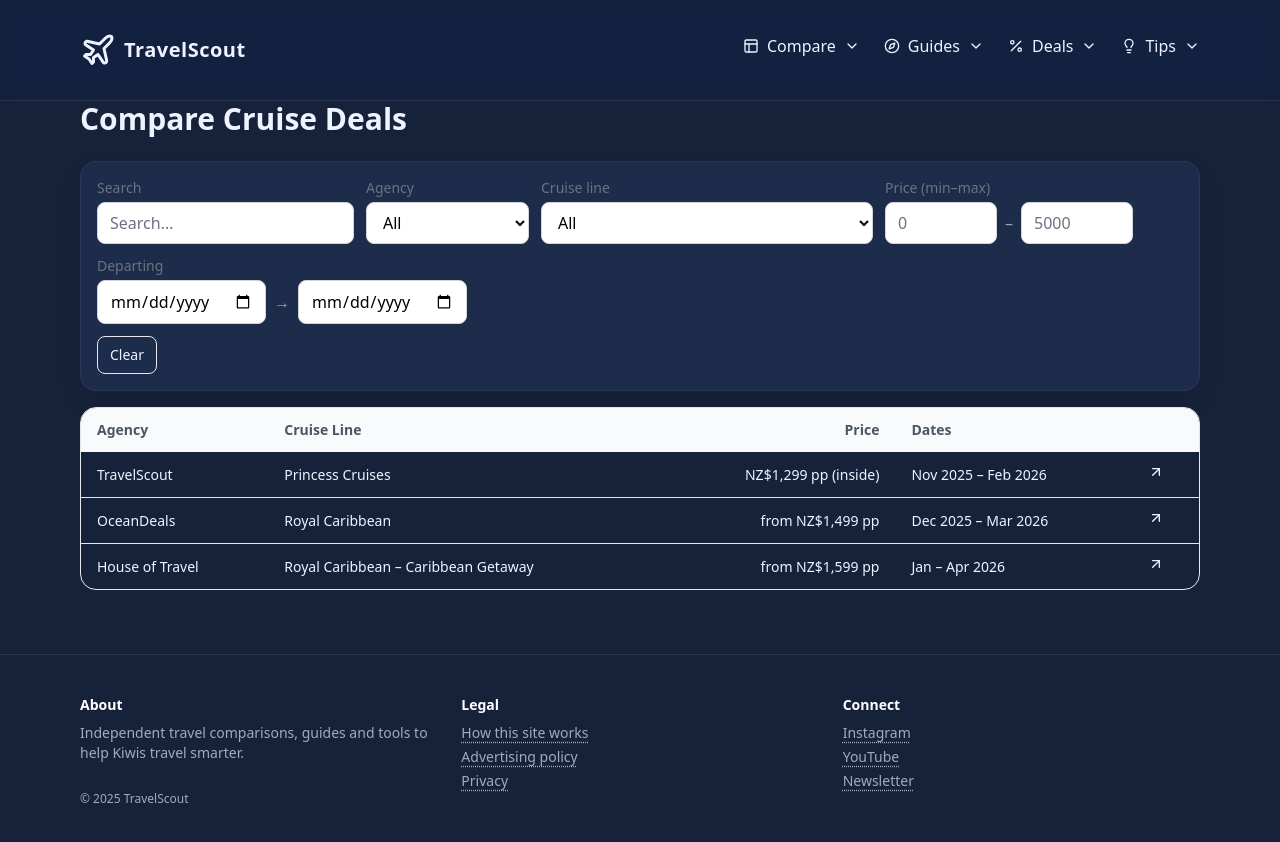
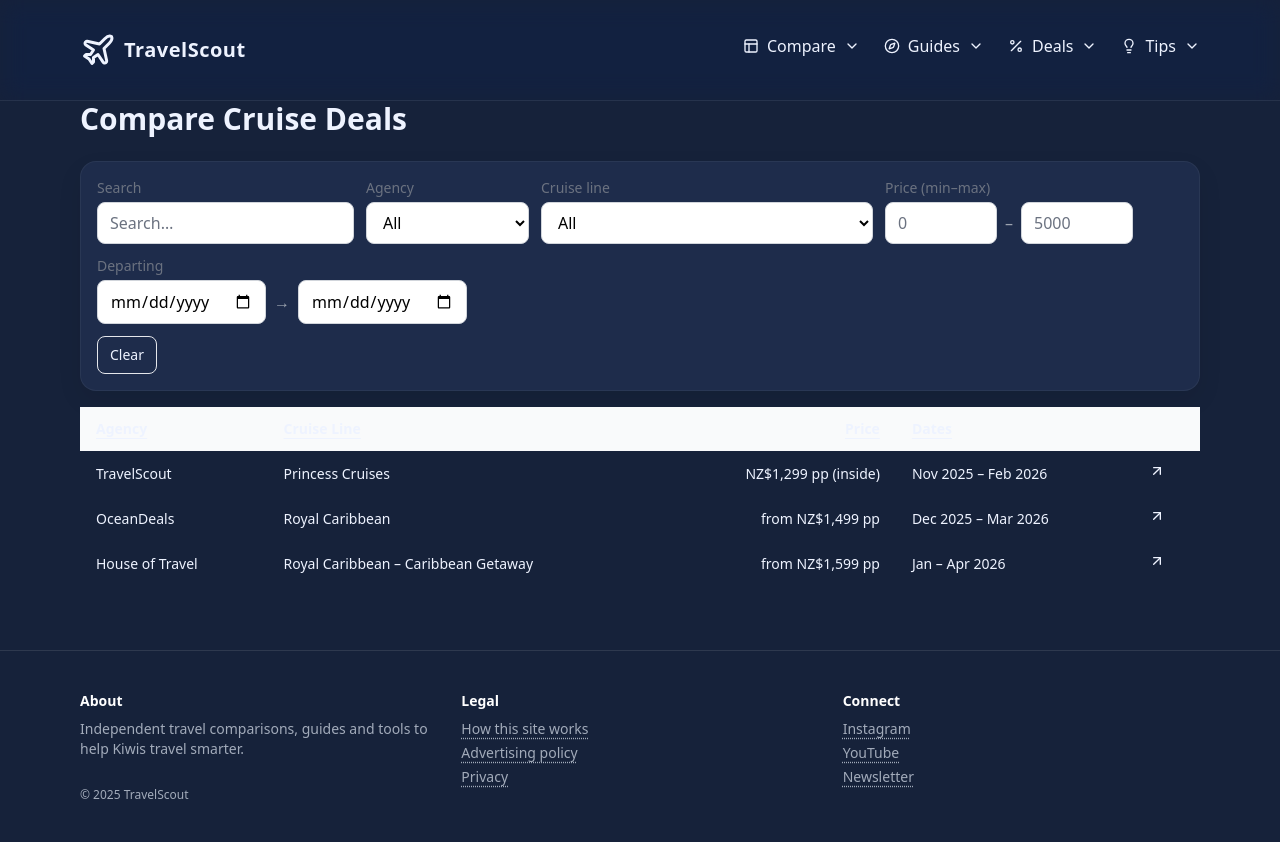
Before and after one commit to BrettWS2025/travelscout, a Next.js app: page /compare in a window 1280 px wide. Shown: the top 842 px of the page. Built offline with nearby package versions, Linux system fonts and the light colour scheme.

Commit message:
Update ComparisonTable.tsx

```diff
--- a/components/ComparisonTable.tsx
+++ b/components/ComparisonTable.tsx
@@ -6,6 +6,11 @@ import type { ProductOffer } from "@/lib/products";
 import { formatCurrency, formatDateRange } from "@/lib/utils/format";
 import { ArrowUpRight } from "lucide-react";
 
+/**
+ * Column keys supported by the default renderer.
+ * (You can still use `cell` to override a column’s content when rendering
+ *  this component from a Client Component.)
+ */
 export type ColumnKey =
   | "vendor"
   | "brand"
@@ -22,33 +27,50 @@ export type ColumnKey =
   | "stops"
   | "policy"
   | "rating"
-  | "link"; // special: renders a link, no visible header
+  | "link"; // special: renders a link, no visible header by default
 
 export type ProductsColumn = {
   key: ColumnKey;
-  header?: string;                  // omit or "" for the Link column (no visible title)
+  header?: string; // omit or "" for the Link column (no visible title)
   sortable?: boolean;
   align?: "left" | "center" | "right";
-  widthClass?: string;              // e.g. "w-24"
-  cell?: (row: ProductOffer) => React.ReactNode; // custom render override
+  widthClass?: string; // e.g. "w-24"
+  cell?: (row: ProductOffer) => React.ReactNode; // custom render override (client-only)
 };
 
 type SortState = { key: ColumnKey | null; dir: "asc" | "desc" };
 
-function defaultCell(row: ProductOffer, key: ColumnKey): React.ReactNode {
+function alignClass(align?: "left" | "center" | "right", key?: ColumnKey) {
+  const a = align ?? (key === "price" ? "right" : "left");
+  return a === "right" ? "text-right" : a === "center" ? "text-center" : "";
+}
+
+function formatPrice(row: ProductOffer): string {
+  if (row.priceText) return row.priceText;
+  const cur = row.currency ?? "NZD";
+  const hasMin = typeof row.priceMin === "number";
+  const hasMax = typeof row.priceMax === "number";
+  if (hasMin && hasMax) {
+    return `${formatCurrency(row.priceMin as number, cur)}–${formatCurrency(
+      row.priceMax as number,
+      cur
+    )}`;
+  }
+  if (hasMin) return formatCurrency(row.priceMin as number, cur);
+  if (hasMax) return formatCurrency(row.priceMax as number, cur);
+  return "—";
+}
+
+function defaultCellText(row: ProductOffer, key: ColumnKey): string {
   switch (key) {
-    case "vendor": return row.vendor;
-    case "brand": return row.brand ?? "—";
-    case "title": return row.title ?? "—";
-    case "price": {
-      if (row.priceText) return row.priceText;
-      if (row.priceMin != null) {
-        const min = formatCurrency(row.priceMin, row.currency ?? "NZD");
-        const max = row.priceMax ? `–${formatCurrency(row.priceMax, row.currency ?? "NZD")}` : "";
-        return `${min}${max}`;
-      }
-      return "—";
-    }
+    case "vendor":
+      return row.vendor ?? "—";
+    case "brand":
+      return row.brand ?? "—";
+    case "title":
+      return row.title ?? "—";
+    case "price":
+      return formatPrice(row);
     case "dateRange": {
       if (row.dateText) return row.dateText;
       const rng = formatDateRange(row.startDate ?? null, row.endDate ?? null);
@@ -62,110 +84,148 @@ function defaultCell(row: ProductOffer, key: ColumnKey): React.ReactNode {
       }
       return "All ages";
     }
-    case "route": {
+    case "route":
       if (row.routeText) return row.routeText;
-      if (row.origin || row.destination) return [row.origin, row.destination].filter(Boolean).join(" → ");
+      if (row.origin && row.destination) return `${row.origin} → ${row.destination}`;
+      return row.origin ?? row.destination ?? "—";
+    case "origin":
+      return row.origin ?? "—";
+    case "destination":
+      return row.destination ?? "—";
+    case "duration":
+      return row.durationText ?? "—";
+    case "cabin":
+      return row.cabin ?? "—";
+    case "baggage":
+      return row.baggage ?? "—";
+    case "stops":
+      if (row.stops == null) return "—";
+      return row.stops === 0 ? "Nonstop" : `${row.stops} stop${row.stops > 1 ? "s" : ""}`;
+    case "policy":
+      return row.policy ?? "—";
+    case "rating":
+      return row.rating != null ? `${row.rating.toFixed(1)}` : "—";
+    case "link":
+      return row.url || "—";
+    default:
       return "—";
-    }
-    case "origin": return row.origin ?? "—";
-    case "destination": return row.destination ?? "—";
-    case "duration": return row.durationText ?? "—";
-    case "cabin": return row.cabin ?? "—";
-    case "baggage": return row.baggage ?? "—";
-    case "stops": return row.stops != null ? String(row.stops) : "—";
-    case "policy": return row.policy ?? "—";
-    case "rating": return row.rating != null ? row.rating.toFixed(1) : "—";
-    case "link":
-      return (
-        <Link
-          href={row.url}
-          className="inline-flex items-center gap-1 underline hover:no-underline"
-          aria-label={`Open ${row.title ?? row.brand ?? row.vendor ?? "item"}`}
-        >
-          <ArrowUpRight className="w-4 h-4" />
-        </Link>
-      );
-    default: return "—";
   }
 }
 
-function valueForSort(row: ProductOffer, key: ColumnKey): string | number {
+function defaultCell(row: ProductOffer, key: ColumnKey): React.ReactNode {
   switch (key) {
-    case "vendor": return row.vendor ?? "";
-    case "brand": return row.brand ?? "";
-    case "title": return row.title ?? "";
-    case "price": return row.priceMin ?? Number.POSITIVE_INFINITY;
-    case "dateRange": return row.startDate ? Date.parse(row.startDate) : Number.POSITIVE_INFINITY;
-    case "ageRange": return row.ageMin ?? 0;
-    case "route": return row.routeText ?? `${row.origin ?? ""}-${row.destination ?? ""}`;
-    case "origin": return row.origin ?? "";
-    case "destination": return row.destination ?? "";
-    case "duration": {
-      // try to extract a number from "7 nights", "10h 35m" → use a simple parse
-      const m = (row.durationText ?? "").match(/\d+/);
-      return m ? parseInt(m[0], 10) : Number.POSITIVE_INFINITY;
-    }
-    case "cabin": return row.cabin ?? "";
-    case "baggage": return row.baggage ?? "";
-    case "stops": return row.stops ?? Number.POSITIVE_INFINITY;
-    case "policy": return row.policy ?? "";
-    case "rating": return row.rating ?? -1;
-    case "link": return 0; // not sortable
-    default: return "";
+    case "link":
+      return row.url ? (
+        <Link
+          href={row.url}
+          target="_blank"
+          rel="noopener noreferrer"
+          className="inline-flex items-center gap-1 underline"
+        >
+          <span className="sr-only">Open</span>
+          <ArrowUpRight className="w-4 h-4" aria-hidden="true" />
+        </Link>
+      ) : (
+        "—"
+      );
+    case "price":
+      return <span>{formatPrice(row)}</span>;
+    default:
+      return <span>{defaultCellText(row, key)}</span>;
   }
 }
 
+function sortValue(row: ProductOffer, key: ColumnKey): number | string {
+  switch (key) {
+    case "price": {
+      // Use priceMin for sorting; missing values go last on asc.
+      if (typeof row.priceMin === "number") return row.priceMin as number;
+      if (typeof row.priceMax === "number") return row.priceMax as number;
+      return Number.POSITIVE_INFINITY;
+    }
+    case "dateRange": {
+      const t = Date.parse(row.startDate ?? "");
+      return Number.isNaN(t) ? 0 : t;
+    }
+    case "rating":
+      return row.rating != null ? (row.rating as number) : -Infinity;
+    case "stops":
+      return row.stops != null ? (row.stops as number) : 99;
+    default:
+      return defaultCellText(row, key).toString().toLowerCase();
+  }
+}
+
+/**
+ * Shared comparison table (client component).
+ * Now supports `tone="onDark"` for use on dark backgrounds
+ * (text from `var(--text)`, muted from `var(--muted)`).
+ */
 export default function ProductsTable({
   rows,
   columns,
   emptyText = "No items yet.",
   maxColumns = 10,
+  tone = "light",
 }: {
   rows: ProductOffer[];
   columns: ProductsColumn[]; // provide up to 10
   emptyText?: string;
   maxColumns?: number;
+  /** Use "onDark" when placed on dark backgrounds; uses var(--text)/var(--muted) from styles. */
+  tone?: "light" | "onDark";
 }) {
   const [sort, setSort] = useState<SortState>({ key: null, dir: "asc" });
 
   const visibleCols = useMemo(() => columns.slice(0, maxColumns), [columns, maxColumns]);
 
   const sorted = useMemo(() => {
-    if (!sort.key || !visibleCols.find(c => c.key === sort.key)?.sortable) return rows;
-    const copy = [...rows];
-    copy.sort((a, b) => {
-      const va = valueForSort(a, sort.key!);
-      const vb = valueForSort(b, sort.key!);
-      if (typeof va === "number" && typeof vb === "number") {
-        return sort.dir === "asc" ? va - vb : vb - va;
+    if (!sort.key) return rows;
+    const key = sort.key;
+    const dir = sort.dir === "asc" ? 1 : -1;
+    return [...rows].sort((a, b) => {
+      const av = sortValue(a, key);
+      const bv = sortValue(b, key);
+      if (typeof av === "number" && typeof bv === "number") {
+        return (av - bv) * dir;
       }
-      return sort.dir === "asc"
-        ? String(va).localeCompare(String(vb))
-        : String(vb).localeCompare(String(va));
+      return av.toString().localeCompare(bv.toString()) * dir;
     });
-    return copy;
-  }, [rows, sort, visibleCols]);
+  }, [rows, sort]);
 
-  function toggleSort(key: ColumnKey, enabled?: boolean) {
-    if (!enabled) return;
+  function toggleSort(key: ColumnKey) {
     setSort((prev) => {
       if (prev.key !== key) return { key, dir: "asc" };
       return { key, dir: prev.dir === "asc" ? "desc" : "asc" };
     });
   }
 
+  function sortIndicator(k: ColumnKey) {
+    if (sort.key !== k) return null;
+    return (
+      <span aria-hidden className="inline-block">
+        {sort.dir === "asc" ? "▲" : "▼"}
+      </span>
+    );
+  }
+
   return (
-    <div className="overflow-x-auto rounded-2xl border">
+    <div className="overflow-x-auto">
       <table className="min-w-full text-left">
-        <thead className="bg-gray-50">
-          <tr className="text-sm text-gray-600">
-            {visibleCols.map((c) => {
+        {/* Header */}
+        <thead className={tone === "onDark" ? undefined : "bg-gray-50"}>
+          <tr
+            className="text-sm"
+            style={tone === "onDark" ? { color: "var(--text)" } : undefined}
+          >
+            {visibleCols.map((c, ci) => {
               const align = c.align ?? (c.key === "price" ? "right" : "left");
               const isLink = c.key === "link";
+              const header = c.header ?? (isLink ? "" : "");
               return (
                 <th
-                  key={`${c.key}-${c.header ?? ""}`}
-                  className={`px-4 py-3 ${c.widthClass ?? ""} ${align === "right" ? "text-right" : align === "center" ? "text-center" : ""}`}
+                  key={`${ci}-${c.key}-${header}`}
+                  className={`px-4 py-3 ${c.widthClass ?? ""} ${alignClass(align)}`}
                   scope="col"
                 >
                   {isLink ? (
@@ -174,39 +234,47 @@ export default function ProductsTable({
                   ) : c.sortable ? (
                     <button
                       type="button"
-                      onClick={() => toggleSort(c.key, true)}
-                      className="inline-flex items-center gap-1 hover:underline"
+                      onClick={() => toggleSort(c.key)}
+                      className="inline-flex items-center gap-2 underline underline-offset-4"
+                      aria-sort={
+                        sort.key === c.key ? (sort.dir === "asc" ? "ascending" : "descending") : "none"
+                      }
                     >
-                      {c.header ?? c.key}
-                      {sort.key === c.key && (
-                        <span aria-hidden>{sort.dir === "asc" ? " ▲" : " ▼"}</span>
-                      )}
+                      <span>{header}</span>
+                      {sortIndicator(c.key)}
                     </button>
                   ) : (
-                    c.header ?? c.key
+                    <span>{header}</span>
                   )}
                 </th>
               );
             })}
           </tr>
         </thead>
-        <tbody className="divide-y">
+
+        {/* Body */}
+        <tbody>
           {sorted.length === 0 && (
             <tr>
-              <td className="px-4 py-8 text-center text-gray-500" colSpan={visibleCols.length}>
+              <td
+                className="px-4 py-8 text-center"
+                style={tone === "onDark" ? { color: "var(--muted)" } : undefined}
+                colSpan={visibleCols.length}
+              >
                 {emptyText}
               </td>
             </tr>
           )}
+
           {sorted.map((row) => (
             <tr key={row.id} className="text-sm">
-              {visibleCols.map((c) => {
+              {visibleCols.map((c, ci) => {
                 const content = c.cell ? c.cell(row) : defaultCell(row, c.key);
                 const align = c.align ?? (c.key === "price" ? "right" : "left");
                 return (
                   <td
-                    key={`${row.id}-${c.key}`}
-                    className={`px-4 py-3 ${align === "right" ? "text-right" : align === "center" ? "text-center" : ""}`}
+                    key={`${row.id}-${c.key}-${ci}`}
+                    className={`px-4 py-3 ${alignClass(align, c.key)}`}
                   >
                     {content}
                   </td>
```
